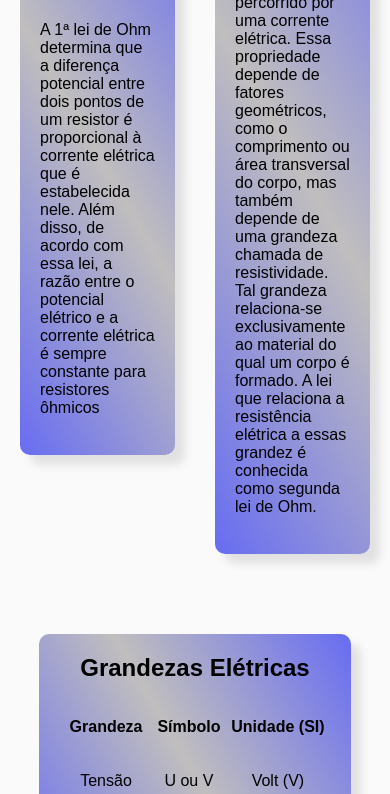
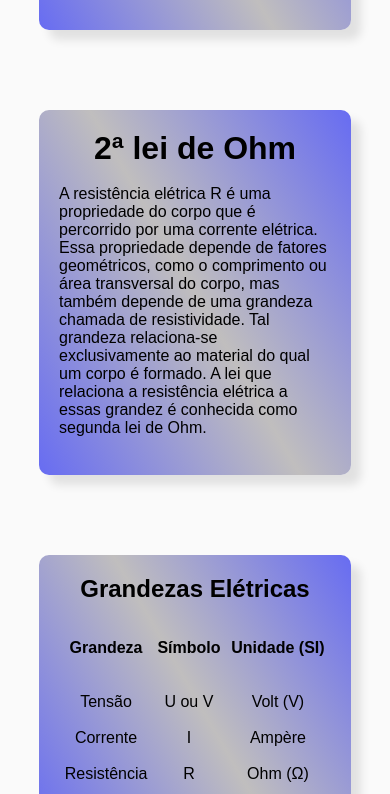
Before and after one commit to gabrielsrizzo/lei-de-ohm, a plain HTML site: page index.html in a window 390 px wide. Shown: the part 813-1607 px from the top of the page. Drawn offline with Linux system fonts and the light colour scheme.

Commit message:
Estilizei e deixei a box em blocos

```diff
--- a/index.html
+++ b/index.html
@@ -25,7 +25,7 @@
                 potencial).</p>
         </div>
     </div>
-    <div class="box">
+    <div class="box" id="indexohm">
 
         <div class="container">
             <div class="section">
--- a/style.css
+++ b/style.css
@@ -9,9 +9,14 @@
         display: flex;
         align-items: center;
         flex-direction: column;
+    }
+    #indexohm {
+        display: block;
+    }
 
-    }
+
 }
+
 
 
 body{
```
